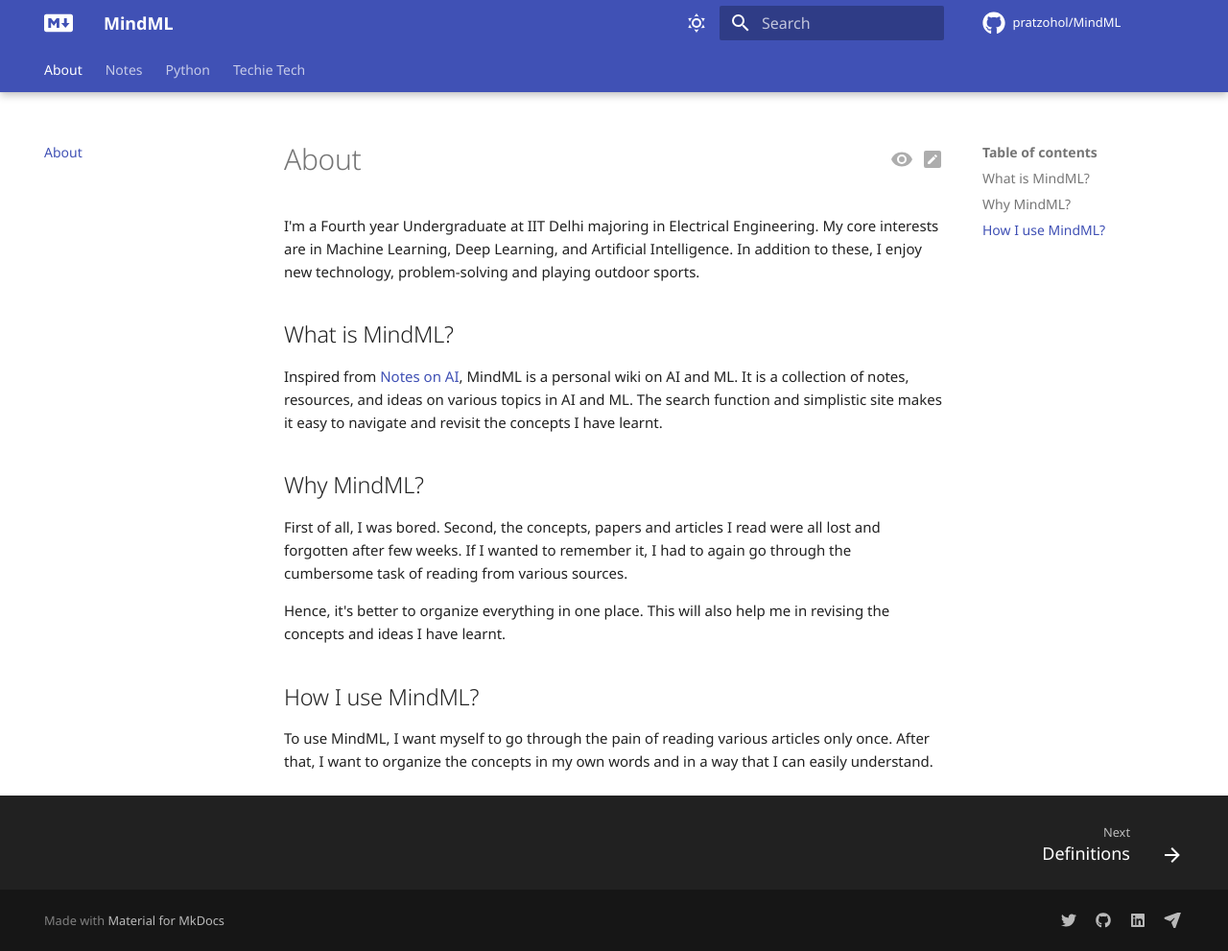
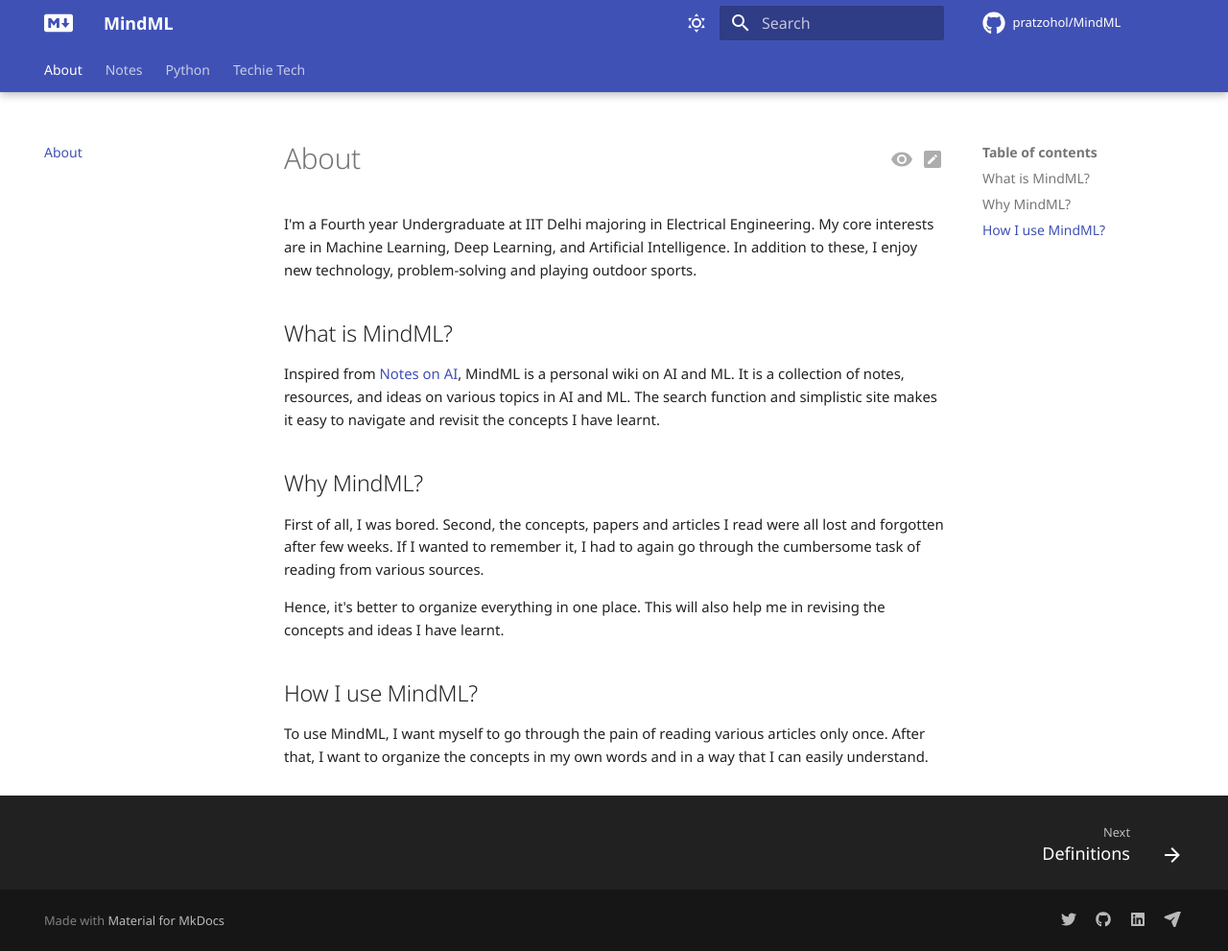
Before and after one commit to pratzohol/MindML, an MkDocs documentation site: the page built from docs/index.md, in a window 1280 px wide and 991 px high. Shown: the whole window at 96% size. Built offline with MkDocs 1.6.1 and Material for MkDocs 9.7.7, drawn with Linux system fonts in a browser that asks for light colours; comment, search, counter and statistics services are not loaded.

Commit message:
added extra.css for customization

```diff
--- a/docs/stylesheets/extra.css
+++ b/docs/stylesheets/extra.css
@@ -1,5 +1,5 @@
 .md-typeset {
-    font-size: 15px;
+    font-size: 14.9px;
 }
 
 .md-nav {
```
